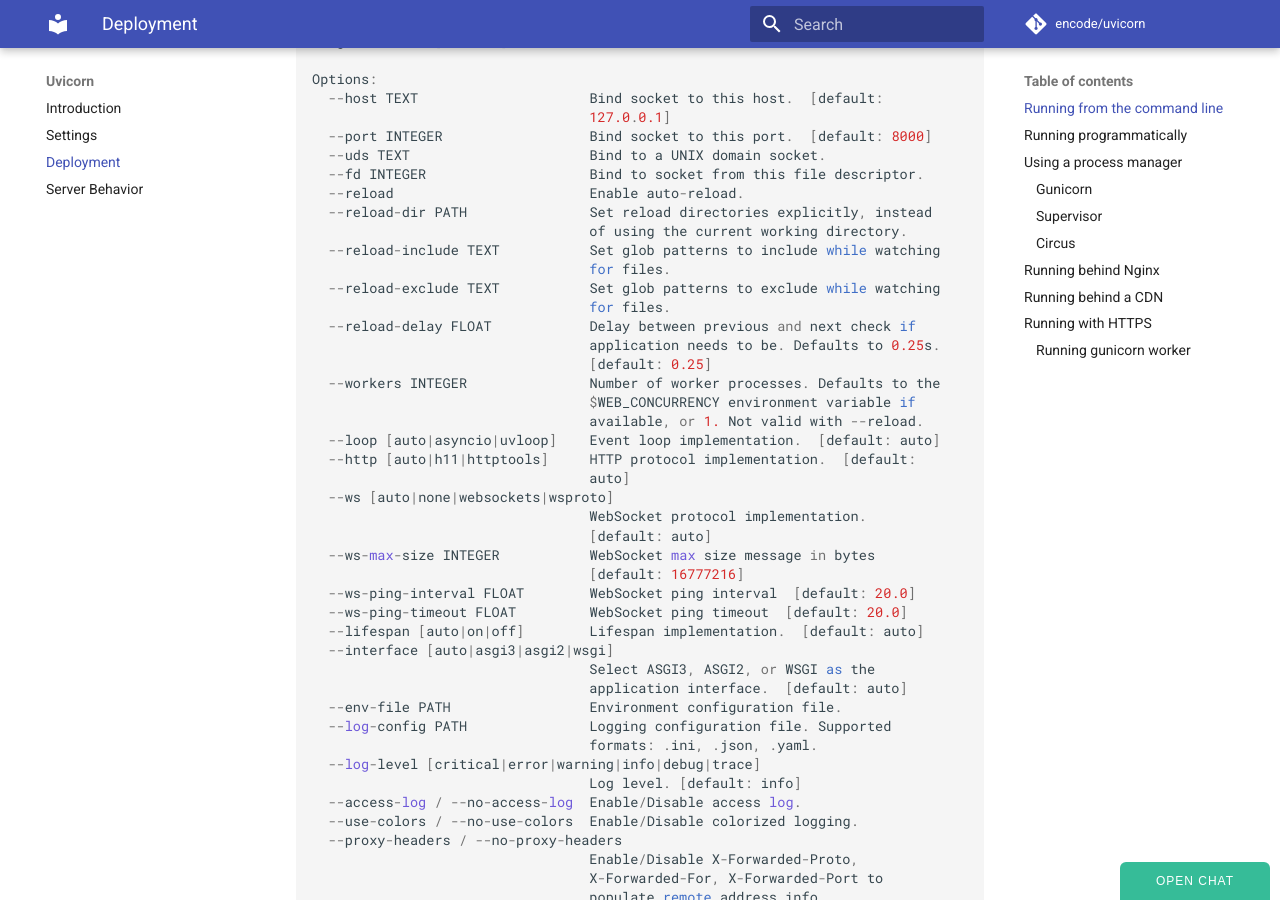
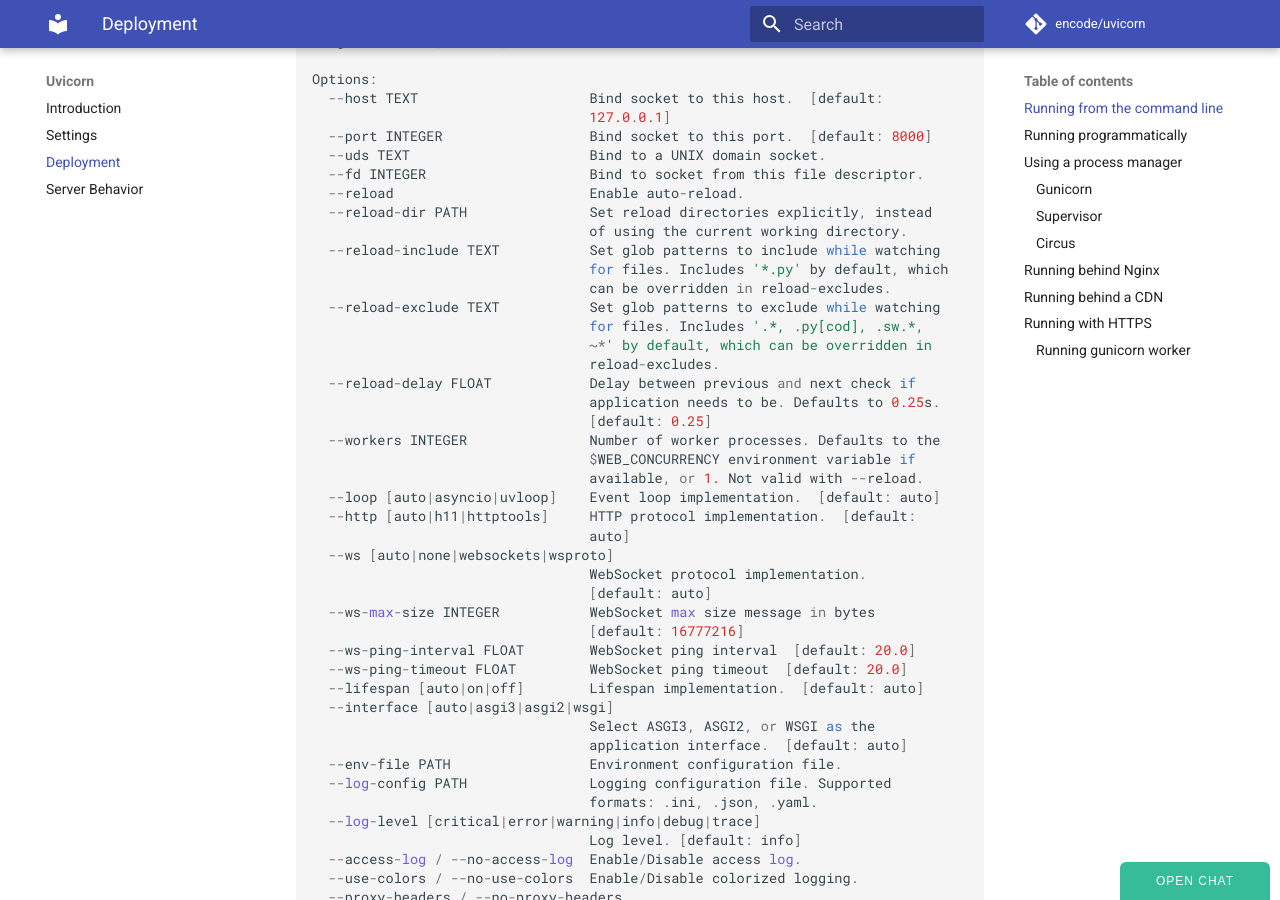
Before and after one commit to encode/uvicorn, an MkDocs documentation site: the page built from docs/deployment.md, in a window 1280 px wide and 900 px high, scrolled down 726 px. Built offline with MkDocs 1.6.1 and Material for MkDocs 9.7.7, drawn with Linux system fonts in a browser that asks for light colours; comment, search, counter and statistics services are not loaded.

Commit message:
➕ Add reload defaults to cli help

```diff
--- a/docs/deployment.md
+++ b/docs/deployment.md
@@ -38,9 +38,12 @@ Options:
   --reload-dir PATH               Set reload directories explicitly, instead
                                   of using the current working directory.
   --reload-include TEXT           Set glob patterns to include while watching
-                                  for files.
+                                  for files. Includes '*.py' by default, which
+                                  can be overridden in reload-excludes.
   --reload-exclude TEXT           Set glob patterns to exclude while watching
-                                  for files.
+                                  for files. Includes '.*, .py[cod], .sw.*,
+                                  ~*' by default, which can be overridden in
+                                  reload-excludes.
   --reload-delay FLOAT            Delay between previous and next check if
                                   application needs to be. Defaults to 0.25s.
                                   [default: 0.25]
```
Also changed, not shown: docs/index.md (+5 -2 lines), 1 other file.
